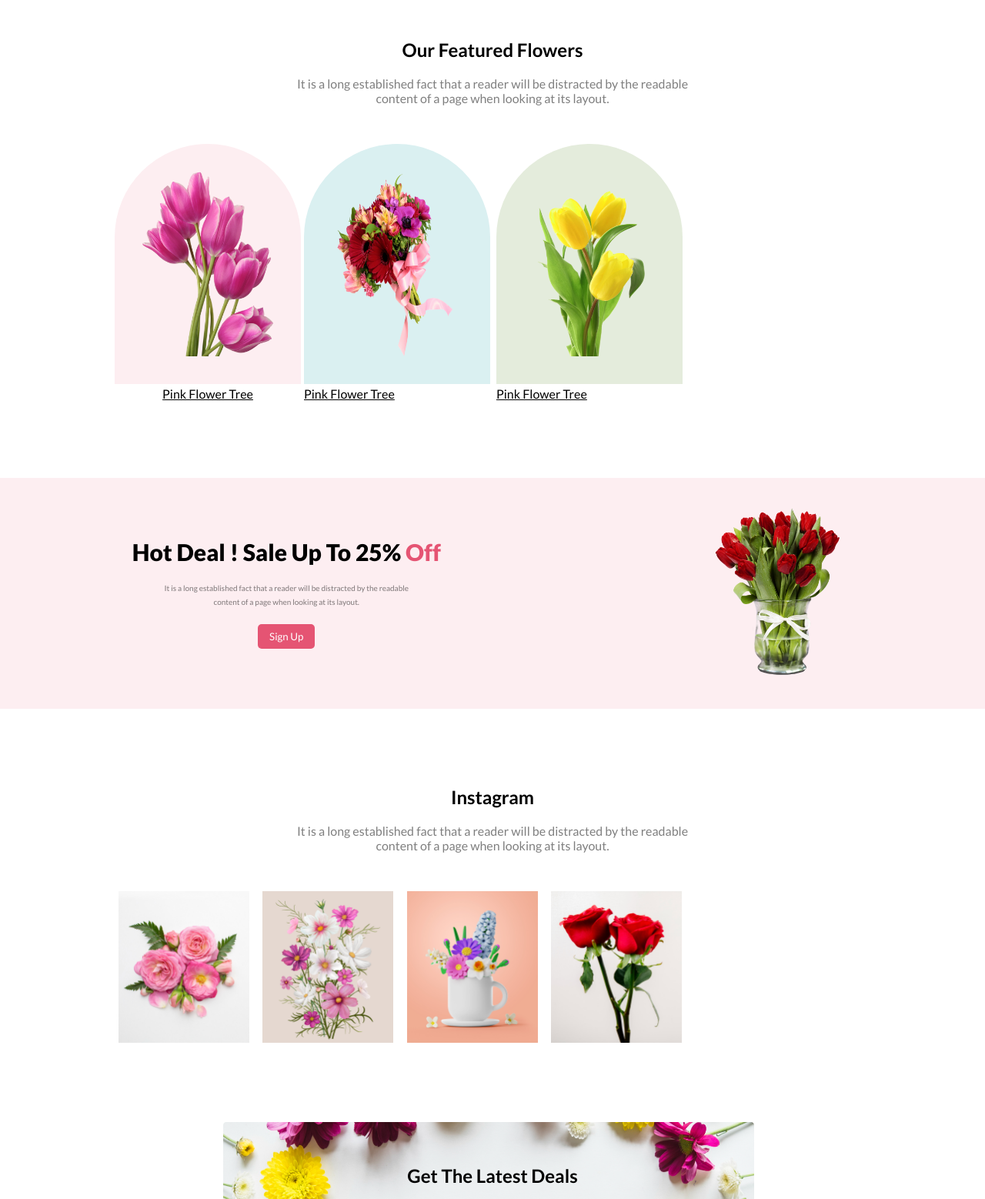
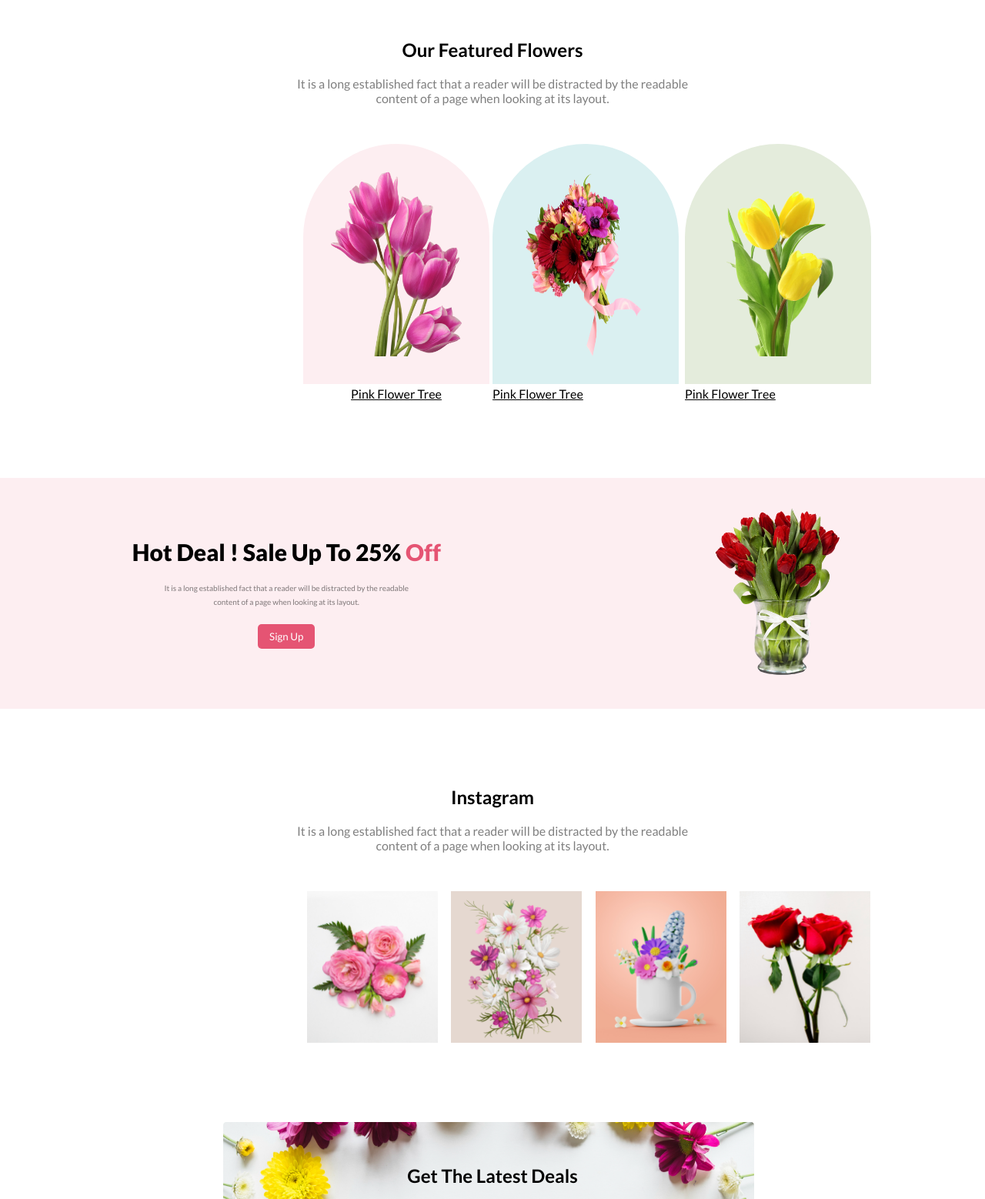
Before and after one commit to msboy1610/flower-shop, a plain HTML site: page index.html in a window 1280 px wide. Shown: the part 600-2158 px from the top of the page at 77% size. Drawn offline with Linux system fonts and the light colour scheme.

Commit message:
second Repair Commit

```diff
--- a/style.css
+++ b/style.css
@@ -71,7 +71,7 @@ header{
     display: flex;
     justify-content: space-around;
     width: 750px;
-    margin-left: 145px;
+    margin-left: 390px;
 }
 .div1_div2_section5{
     text-align: center;
@@ -169,7 +169,7 @@ font-weight: 900;
     display: flex;
     justify-content: space-around;
     width: 750px;
-    margin-left: 145px;
+    margin-left: 390px;
 }
 .div1_div2_section3 img{
     margin-top: 50px;
```
